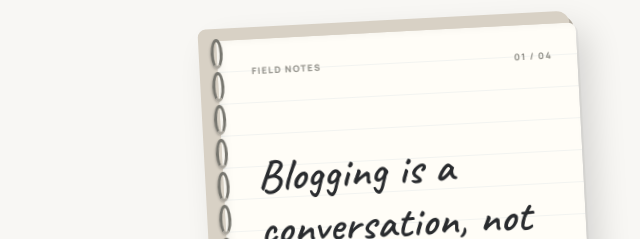
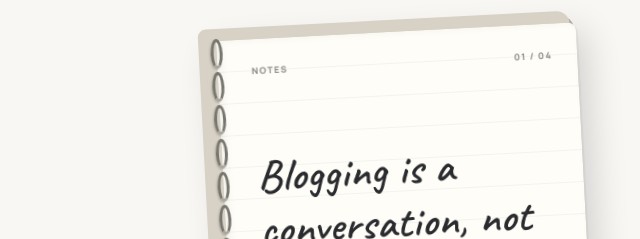
Before and after one commit to Shreyas-jdv/the-latent-space, a plain HTML site: page index.html in a window 1280 px wide. Shown: the part 199-438 px from the top of the page, 563-1203 px from the left. Drawn offline with nearby package versions, Linux system fonts and the light colour scheme.

Commit message:
Update index.html

```diff
--- a/index.html
+++ b/index.html
@@ -112,7 +112,7 @@
 
           <div class="notebook-page" id="notebookPageContent">
             <div class="page-topline">
-              <span>FIELD NOTES</span>
+              <span>NOTES</span>
               <span id="pageNumber">01 / 04</span>
             </div>
 
```
